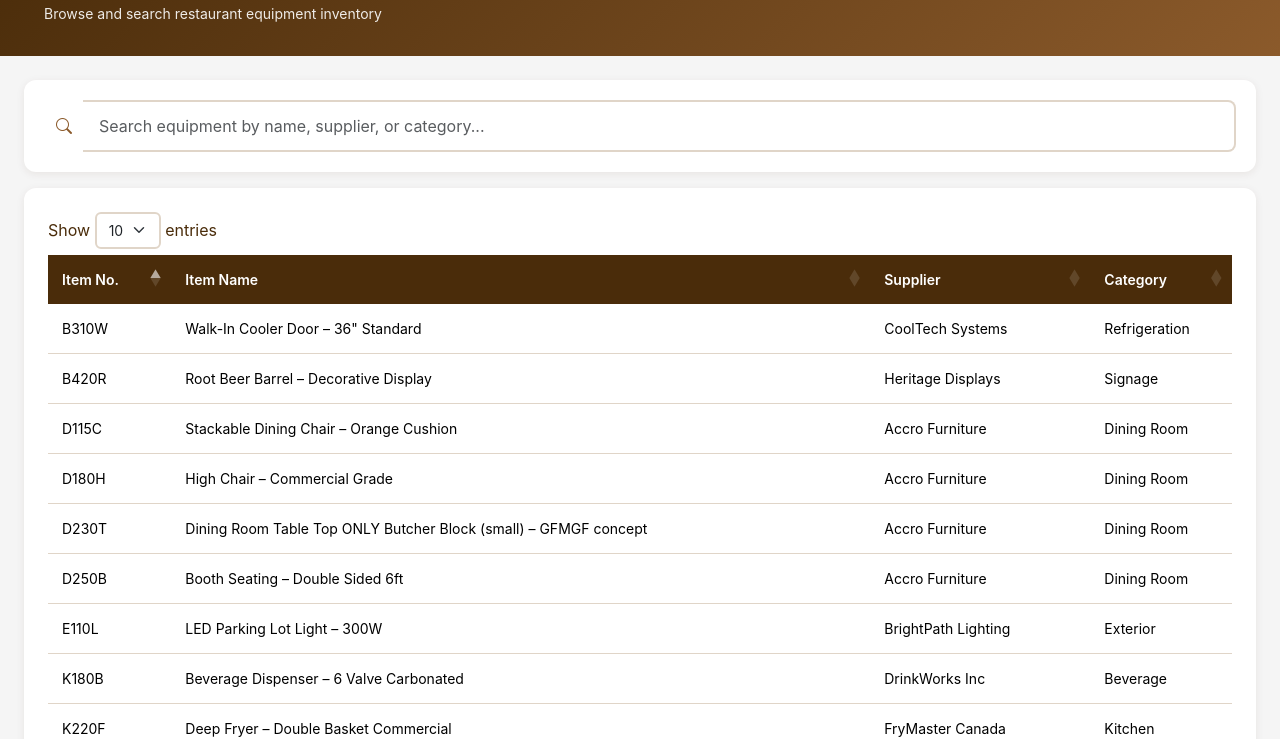
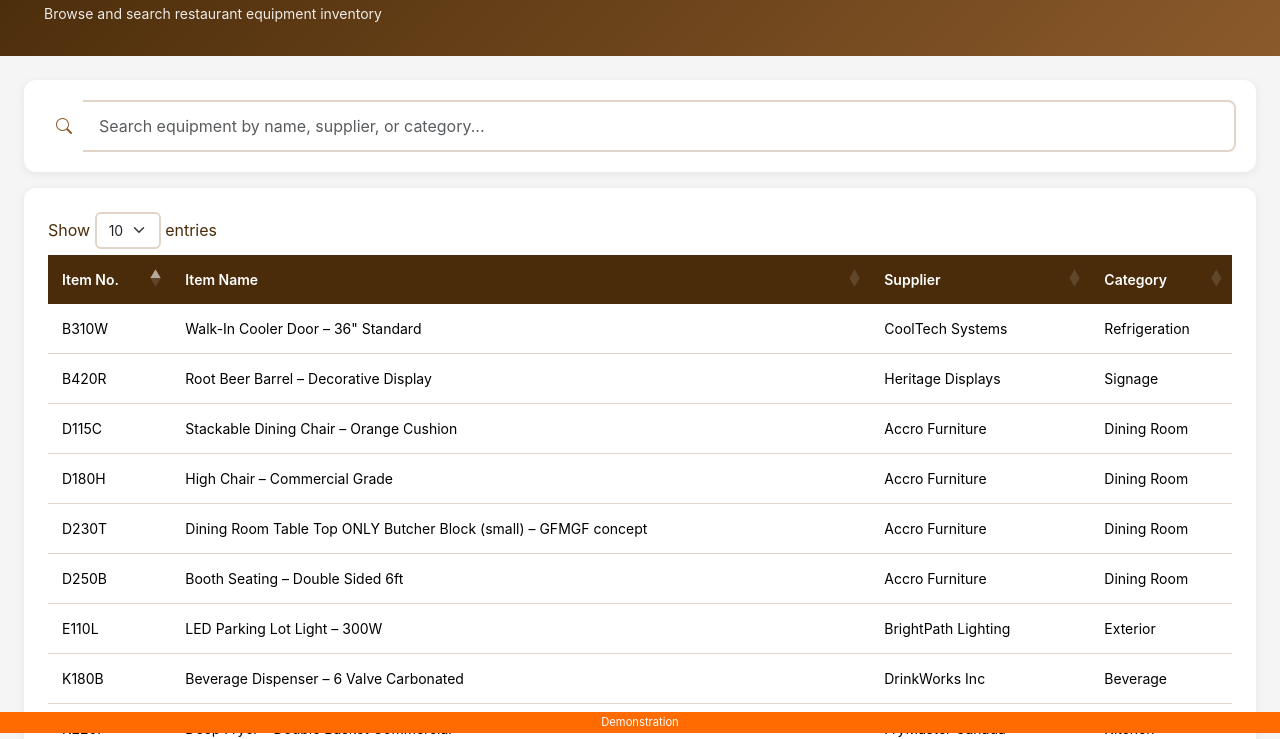
Before and after one commit to ViliusMet/demo-mockups, a plain HTML site: page index.html in a window 1280 px wide. Shown: the part 67-806 px from the top of the page. Drawn offline with nearby package versions, Linux system fonts and the light colour scheme.

Commit message:
Add styling for demo footer
Add footer styling for demo footer section.

```diff
--- a/index.html
+++ b/index.html
@@ -125,6 +125,17 @@
             color: var(--aw-brown) !important;
         }
 
+
+        #demofooter {
+            position: absolute;
+            bottom: 0px;
+            width: 100%;
+            background: #FF6B00;
+            color: white;
+            text-align: center;
+            padding: 2px;
+            font-size: 0.7em;
+        }
         /* Table styling */
         #equipmentTable {
             width: 100% !important;
```
